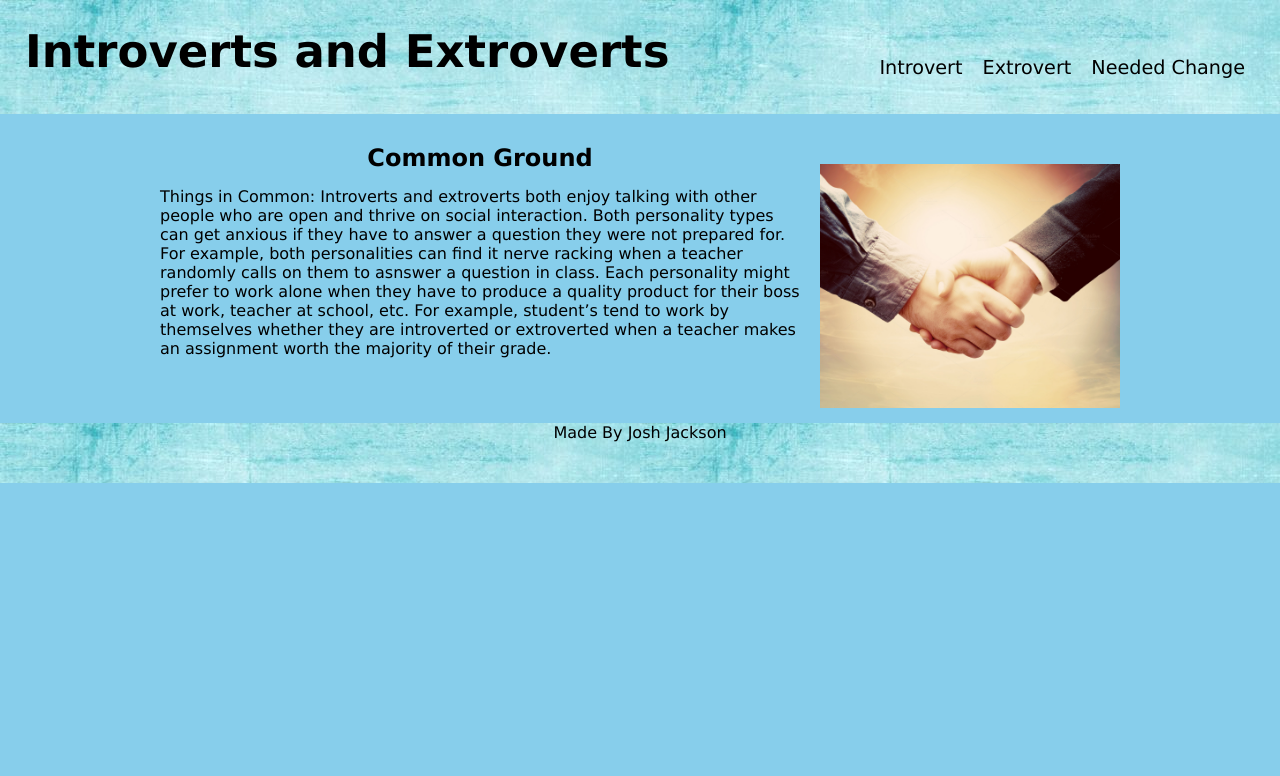
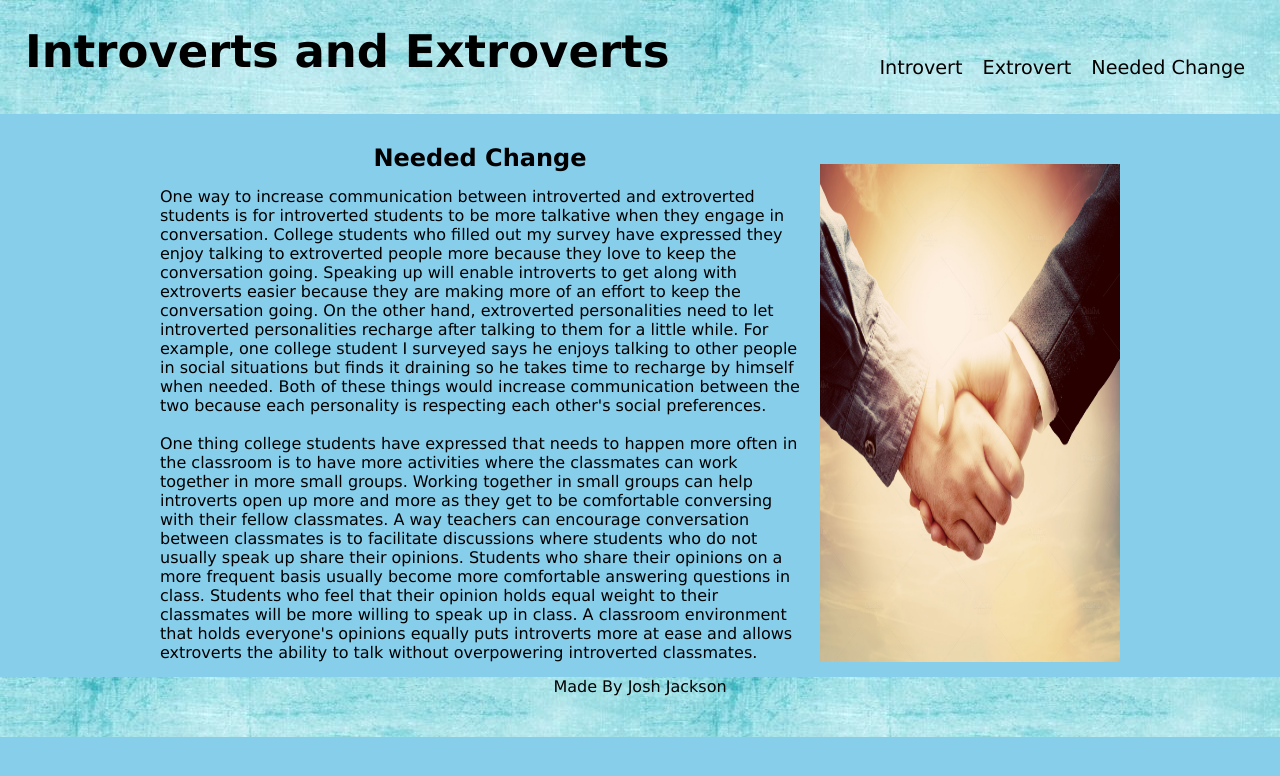
Before and after one commit to Joker282855/introvert-webpage, a React (Create React App) app: page /common in a window 1280 px wide. Shown: the top 776 px of the page. Built offline with nearby package versions, Linux system fonts and the light colour scheme.

Commit message:
added the additional paragraph on how communication between introverts and extroverted personalities can increase

```diff
--- a/src/components/Needed-Change/index.js
+++ b/src/components/Needed-Change/index.js
@@ -5,16 +5,32 @@ function Change() {
     return (
         <section id="shared" className="together">
             <div className="peaceful">
-                <h2>Common Ground</h2>
+                <h2>Needed Change</h2>
                 <p>
-                   Things in Common: Introverts and extroverts both enjoy talking with other people
-                   who are open and thrive on social interaction. Both personality types can get
-                   anxious if they have to answer a question they were not prepared for. For example,
-                   both personalities can find it nerve racking when a teacher randomly calls on them
-                   to asnswer a question in class. Each personality might prefer to work alone when
-                   they have to produce a quality product for their boss at work, teacher at school, etc.
-                   For example, student’s tend to work by themselves whether they are introverted or
-                   extroverted when a teacher makes an assignment worth the majority of their grade.
+                    One way to increase communication between introverted and extroverted students is
+                    for introverted students to be more talkative when they engage in conversation.
+                    College students who filled out my survey have expressed they enjoy talking to
+                    extroverted people more because they love to keep the conversation going. Speaking
+                    up will enable introverts to get along with extroverts easier because they are making
+                    more of an effort to keep the conversation going. On the other hand, extroverted
+                    personalities need to let introverted personalities recharge after talking to them
+                    for a little while. For example, one college student I surveyed says he enjoys talking
+                    to other people in social situations but finds it draining so he takes time to recharge
+                    by himself when needed. Both of these things would increase communication between the
+                    two because each personality is respecting each other's social preferences.
+                </p>
+                <br></br>
+                <p>
+                    One thing college students have expressed that needs to happen more often in the classroom is
+                    to have more activities where the classmates can work together in more small groups. Working
+                    together in small groups can help introverts open up more and more as they get to be comfortable
+                    conversing with their fellow classmates.  A way teachers can encourage conversation between
+                    classmates is to facilitate discussions where students who do not usually speak up share their
+                    opinions. Students who share their opinions on a more frequent basis usually become more comfortable
+                    answering questions in class. Students who feel that their opinion holds equal weight to their
+                    classmates will be more willing to speak up in class. A classroom environment that holds everyone's
+                    opinions equally puts introverts more at ease and allows extroverts the ability to talk without
+                    overpowering introverted classmates.
                 </p>
             </div>
             <img src={sharedThings} alt="two people shaking hands" />
```
